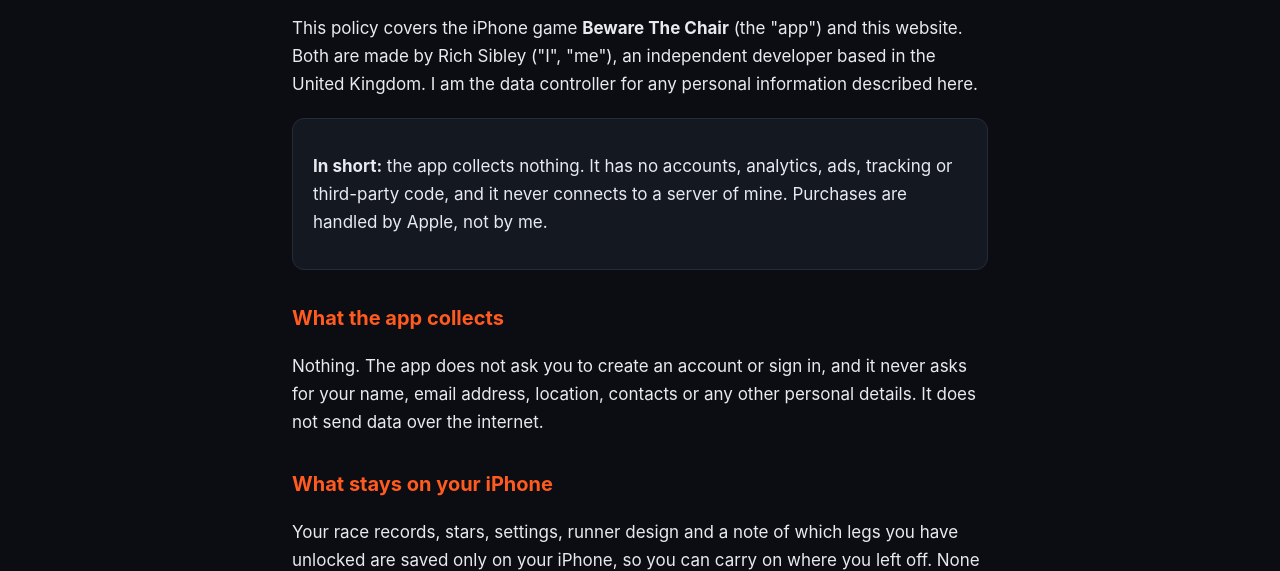
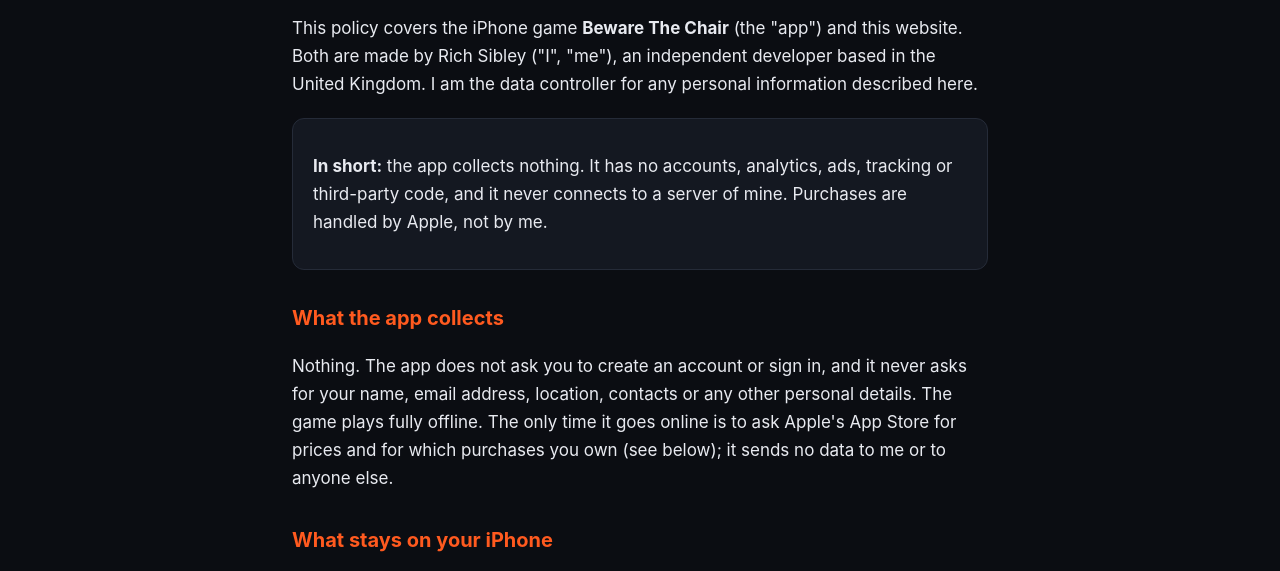
Before and after one commit to RichSibs/beware-the-chair, a plain HTML site: page privacy.html in a window 1280 px wide. Shown: the part 184-755 px from the top of the page. Drawn offline with Linux system fonts and the light colour scheme.

Commit message:
Update privacy policy for data collection details
Clarified that the app operates fully offline except for price inquiries and purchase verification with Apple's App Store.

```diff
--- a/privacy.html
+++ b/privacy.html
@@ -24,7 +24,7 @@
 </div>
 
 <h2>What the app collects</h2>
-<p>Nothing. The app does not ask you to create an account or sign in, and it never asks for your name, email address, location, contacts or any other personal details. It does not send data over the internet.</p>
+<p>Nothing. The app does not ask you to create an account or sign in, and it never asks for your name, email address, location, contacts or any other personal details. The game plays fully offline. The only time it goes online is to ask Apple's App Store for prices and for which purchases you own (see below); it sends no data to me or to anyone else.</p>
 
 <h2>What stays on your iPhone</h2>
 <p>Your race records, stars, settings, runner design and a note of which legs you have unlocked are saved only on your iPhone, so you can carry on where you left off. None of it is sent to me or anyone else, and none of it identifies you. Deleting the app deletes this data. Depending on your settings, it may be included in your own iCloud or computer backups, which you and Apple control.</p>
```
